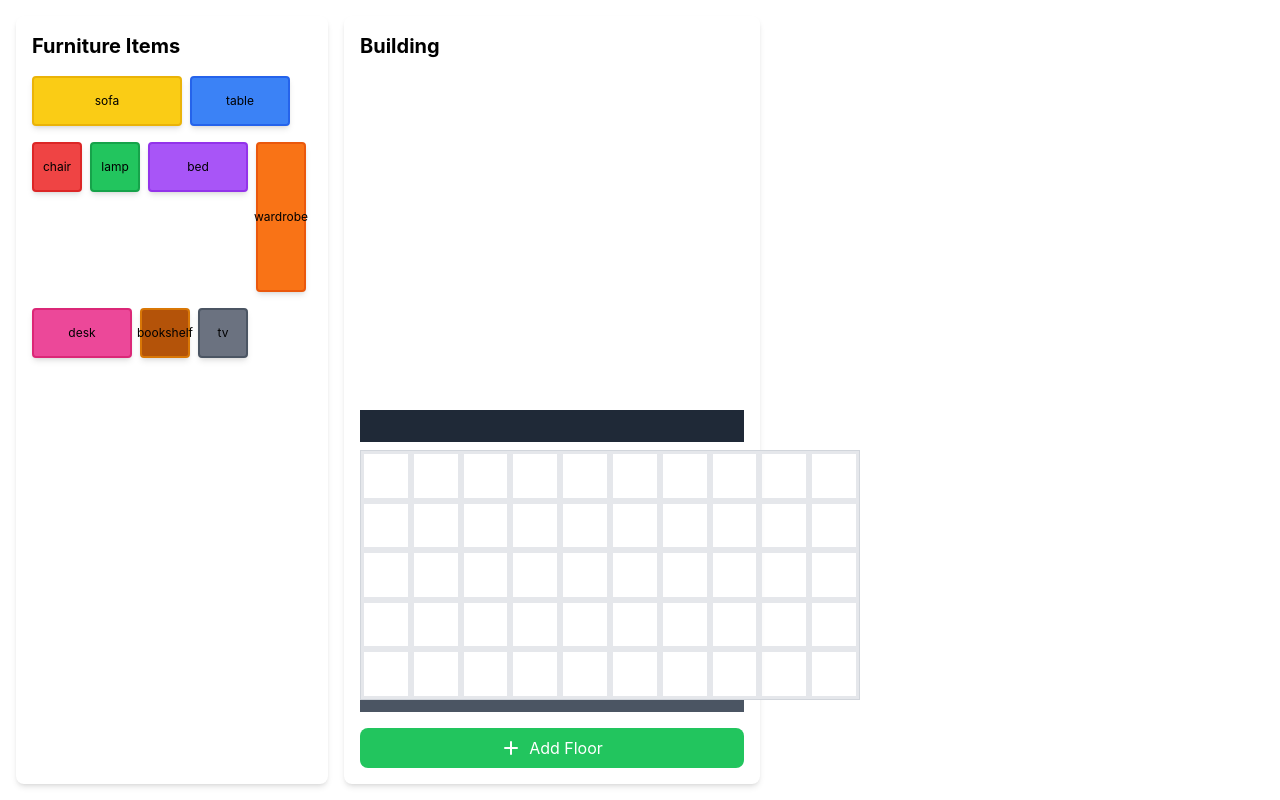
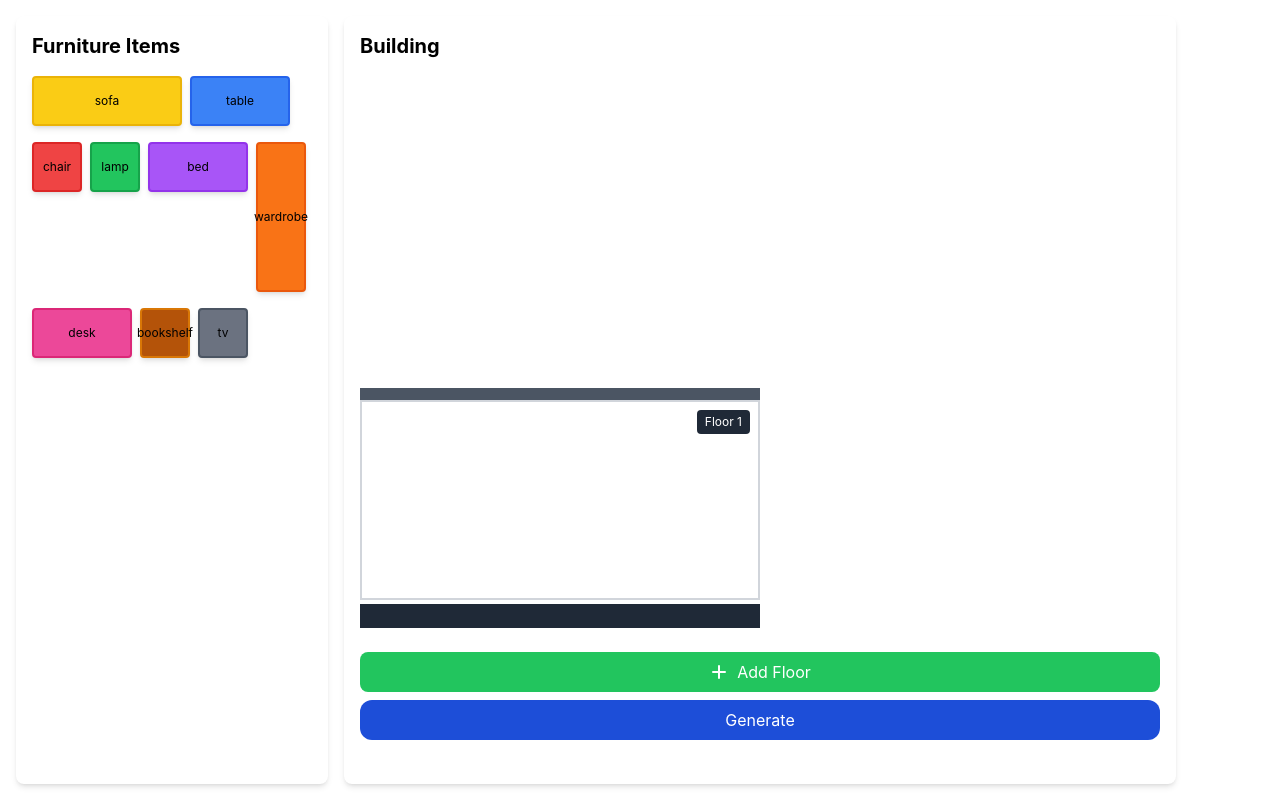
Before and after one commit to ghi-la/ToC-Project-Movers, a React (Create React App) app in the folder frontend/: page / in a window 1280 px wide. Built offline with nearby package versions, Linux system fonts and the light colour scheme.

Commit message:
this is good

```diff
--- a/frontend/src/App.tsx
+++ b/frontend/src/App.tsx
@@ -78,9 +78,8 @@ const items: Item[] = [
 
 export default function App() {
   const [floors, setFloors] = useState([{ id: 1, objects: [] }]);
-  const [currentFloor, setCurrentFloor] = useState(1);
   const [draggedItem, setDraggedItem] = useState(null as Item | null);
-  const [hoverCell, setHoverCell] = useState({ x: -1, y: -1 });
+  const [hoverCell, setHoverCell] = useState({ x: -1, y: -1, floorId: -1 });
   const gridSizeX = 10;
   const gridSizeY = 5;
 
@@ -89,17 +88,18 @@ export default function App() {
     e.dataTransfer.setData("text/plain", item.name);
   };
 
-  const handleDrop = (e: DragEvent<HTMLDivElement>) => {
+  const handleDrop = (e: DragEvent<HTMLDivElement>, floorId: number) => {
     e.preventDefault();
     if (!draggedItem) return;
 
-    // Get grid cell dimensions
-    const cellSize = 50;
+    // Get grid cell dimensions based on container size
     const rect = e.currentTarget.getBoundingClientRect();
+    const cellWidth = rect.width / gridSizeX;
+    const cellHeight = rect.height / gridSizeY;
 
     // Calculate which grid cell was dropped on
-    const cellX = Math.floor((e.clientX - rect.left) / cellSize);
-    const cellY = Math.floor((e.clientY - rect.top) / cellSize);
+    const cellX = Math.floor((e.clientX - rect.left) / cellWidth);
+    const cellY = Math.floor((e.clientY - rect.top) / cellHeight);
 
     // Use the item's isVertical property
     const isItemVertical = draggedItem.isVertical || false;
@@ -119,9 +119,8 @@ export default function App() {
       return;
     }
 
-    // Get objects for current floor
-    const currentObjects =
-      floors.find((f) => f.id === currentFloor)?.objects || [];
+    // Get objects for target floor
+    const currentObjects = floors.find((f) => f.id === floorId)?.objects || [];
 
     // Check for collisions with existing items
     const hasCollision = currentObjects.some((existingItem) => {
@@ -159,7 +158,7 @@ export default function App() {
     // Update the floor objects
     setFloors(
       floors.map((floor) => {
-        if (floor.id === currentFloor) {
+        if (floor.id === floorId) {
           return {
             ...floor,
             objects: [...floor.objects, newPlacedItem],
@@ -170,36 +169,31 @@ export default function App() {
     );
 
     setDraggedItem(null);
+    setHoverCell({ x: -1, y: -1, floorId: -1 });
   };
 
-  const handleDragOver = (e: DragEvent<HTMLDivElement>) => {
+  const handleDragOver = (e: DragEvent<HTMLDivElement>, floorId: number) => {
     e.preventDefault();
 
     if (!draggedItem) return;
 
     const rect = e.currentTarget.getBoundingClientRect();
-    const cellX = Math.floor((e.clientX - rect.left) / 50);
-    const cellY = Math.floor((e.clientY - rect.top) / 50);
+    const cellWidth = rect.width / gridSizeX;
+    const cellHeight = rect.height / gridSizeY;
 
-    setHoverCell({ x: cellX, y: cellY });
+    const cellX = Math.floor((e.clientX - rect.left) / cellWidth);
+    const cellY = Math.floor((e.clientY - rect.top) / cellHeight);
+
+    setHoverCell({ x: cellX, y: cellY, floorId });
   };
 
   const handleDragLeave = () => {
-    setHoverCell({ x: -1, y: -1 });
+    setHoverCell({ x: -1, y: -1, floorId: -1 });
   };
 
   const addNewFloor = () => {
     const newFloorId = floors.length + 1;
     setFloors([...floors, { id: newFloorId, objects: [] }]);
-    setCurrentFloor(newFloorId);
-  };
-
-  const switchFloor = (floorId: number) => {
-    setCurrentFloor(floorId);
-  };
-
-  const getCurrentFloorObjects = () => {
-    return floors.find((f) => f.id === currentFloor)?.objects || [];
   };
 
   return (
@@ -226,80 +220,96 @@ export default function App() {
       </div>
 
       {/* Building Visualization Panel */}
-      <div className="w-1/3 bg-white shadow-md rounded-lg p-4 flex flex-col">
+      <div className="w-2/3 bg-white shadow-md rounded-lg p-4 flex flex-col">
         <h2 className="text-xl font-bold mb-4">Building</h2>
 
+        <div className="flex-grow flex flex-col-reverse overflow-auto max-h-[70vh] w-[50%] overflow-x-hidden">
+          {/* Building Base */}
+          <div className="h-6 bg-gray-800 mb-2"></div>
+
+          {/* Show all floors stacked - all editable */}
+          {floors.map((floor) => (
+            <div key={floor.id} className="relative mb-1">
+              {/* Floor separator */}
+              <div className="h-3 w-full bg-gray-600"></div>
+
               <div
-          onDrop={handleDrop}
-          onDragOver={handleDragOver}
+                className="relative w-full border-2 border-gray-300 bg-white hover:border-blue-400 transition-colors"
+                style={{
+                  aspectRatio: `${gridSizeX}/${gridSizeY}`,
+                }}
+                onDrop={(e) => handleDrop(e, floor.id)}
+                onDragOver={(e) => handleDragOver(e, floor.id)}
                 onDragLeave={handleDragLeave}
-          className="flex-grow flex flex-col-reverse"
               >
-          {floors.map((floor) => (
-            <>
-              <div className="h-3 w-full bg-gray-600"></div>
-              <div className="relative w-[500px] h-[250px] border border-gray-300">
-                {/* Grid cells */}
-                <div className="absolute top-0 left-0 grid grid-cols-10 grid-rows-5 w-full h-full">
+                {/* Floor label */}
+                <div className="absolute top-2 right-2 px-2 py-1 rounded text-xs z-40 bg-gray-800 text-white">
+                  Floor {floor.id}
+                </div>
+
+                {/* Grid cells (visible on hover or when dragging) */}
+                {draggedItem && hoverCell.floorId === floor.id && (
+                  <div className="absolute top-0 left-0 grid grid-cols-10 grid-rows-5 w-full h-full opacity-30 pointer-events-none">
                     {Array.from({ length: gridSizeX * gridSizeY }).map(
-                    (_, index) => {
-                      return (
+                      (_, index) => (
                         <div
                           key={index}
-                          className={`border-gray-200 border-[.2em]`}
+                          className="border-gray-400 border-[1px]"
                         ></div>
-                      );
-                    }
+                      )
                     )}
                   </div>
+                )}
 
                 {/* Preview of item being placed */}
-                {draggedItem && hoverCell.x >= 0 && hoverCell.y >= 0 && (
+                {draggedItem &&
+                  hoverCell.floorId === floor.id &&
+                  hoverCell.x >= 0 &&
+                  hoverCell.y >= 0 && (
                     <div
-                    className={`${draggedItem.color} opacity-50 text-center flex items-center justify-center text-xs absolute z-20`}
+                      className={`${draggedItem.color} opacity-50 text-center flex items-center justify-center text-xs absolute z-20 pointer-events-none`}
                       style={{
                         width: draggedItem.isVertical
-                        ? 50
-                        : draggedItem.size * 50,
+                          ? `${100 / gridSizeX}%`
+                          : `${(draggedItem.size * 100) / gridSizeX}%`,
                         height: draggedItem.isVertical
-                        ? draggedItem.size * 50
-                        : 50,
-                      left: hoverCell.x * 50,
-                      top: hoverCell.y * 50,
+                          ? `${(draggedItem.size * 100) / gridSizeY}%`
+                          : `${100 / gridSizeY}%`,
+                        left: `${(hoverCell.x * 100) / gridSizeX}%`,
+                        top: `${(hoverCell.y * 100) / gridSizeY}%`,
                       }}
                     >
                       {draggedItem.name}
                     </div>
                   )}
 
-                {/* Placed items */}
-                {getCurrentFloorObjects().map((placedItem, index) => (
+                {/* Placed items for this specific floor */}
+                {floor.objects.map((placedItem, index) => (
                   <div
                     key={index}
-                    className={`${placedItem.item.color} text-center flex items-center justify-center text-xs absolute z-10`}
+                    className={`${placedItem.item.color} text-center flex items-center justify-center text-xs absolute z-10 cursor-pointer`}
                     style={{
                       width: placedItem.isVertical
-                        ? 50
-                        : placedItem.item.size * 50,
+                        ? `${100 / gridSizeX}%`
+                        : `${(placedItem.item.size * 100) / gridSizeX}%`,
                       height: placedItem.isVertical
-                        ? placedItem.item.size * 50
-                        : 50,
-                      left: placedItem.x * 50,
-                      top: placedItem.y * 50,
+                        ? `${(placedItem.item.size * 100) / gridSizeY}%`
+                        : `${100 / gridSizeY}%`,
+                      left: `${(placedItem.x * 100) / gridSizeX}%`,
+                      top: `${(placedItem.y * 100) / gridSizeY}%`,
                     }}
+                    title={`${placedItem.item.name} on Floor ${floor.id}`}
                   >
                     {placedItem.item.name}
                   </div>
                 ))}
               </div>
-            </>
+            </div>
           ))}
-
-          {/* Building Base */}
-          <div className="h-8 bg-gray-800 mb-2"></div>
         </div>
 
         {/* Add Floor Button */}
+        <div className="flex flex-col gap-2">
           <button
             className="mt-4 bg-green-500 hover:bg-green-600 text-white py-2 px-4 rounded-lg flex items-center justify-center"
             onClick={addNewFloor}
@@ -318,6 +328,10 @@ export default function App() {
             </svg>
             Add Floor
           </button>
+          <button className="bg-blue-700 hover:bg-blue-800 rounded-xl py-2 text-white">
+            Generate
+          </button>
+        </div>
       </div>
     </div>
   );
```
Lines whose indentation alone changed are shown as unchanged.
